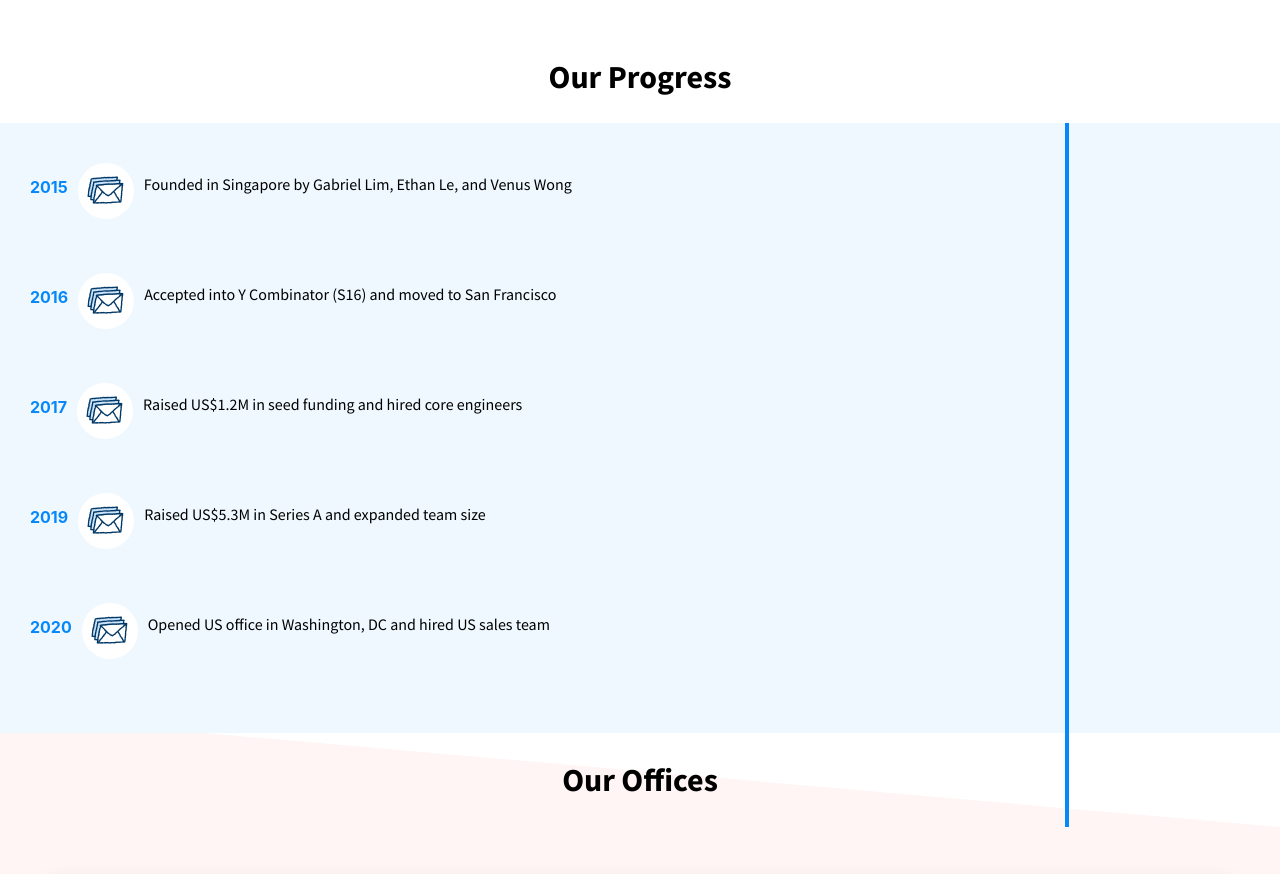
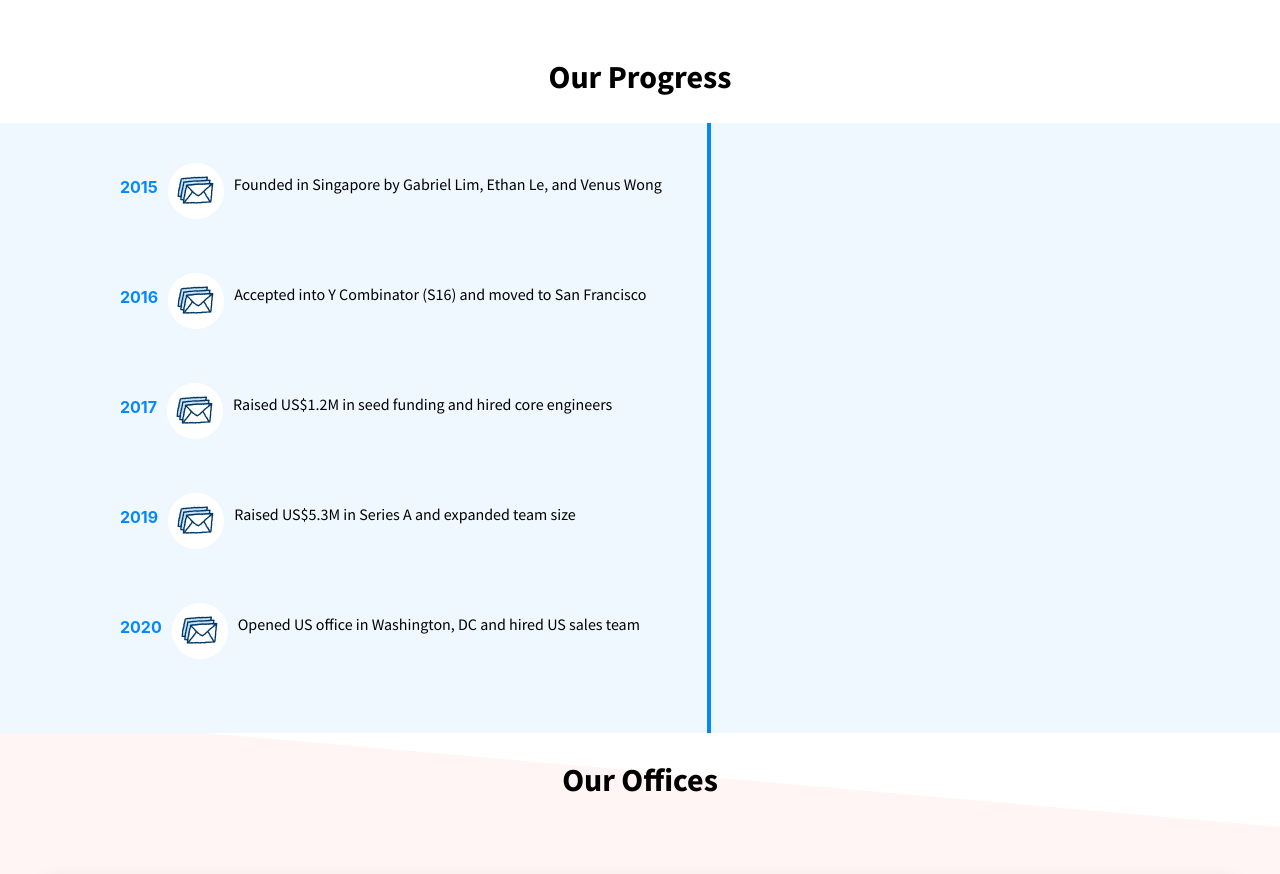
Before and after one commit to cantuus/saleswhale-site, a React (Create React App) app: page / in a window 1280 px wide. Shown: the part 1340-2214 px from the top of the page. Built offline with nearby package versions, Linux system fonts and the light colour scheme.

Commit message:
IPAD: added additional padding-left and re-aligned line to be under mail icons in progress section

```diff
--- a/src/components/OurProgress/OurProgress.css
+++ b/src/components/OurProgress/OurProgress.css
@@ -41,3 +41,16 @@
     background-color: #EFF8FF;
     padding: 30px;
 }
+
+@media screen and (min-width: 768px) {
+
+    .progress-list {
+        padding-left: 120px;
+    }
+
+    .vertical-line {
+        height: 606px;
+        right: 569px;
+    }
+
+  }
```
